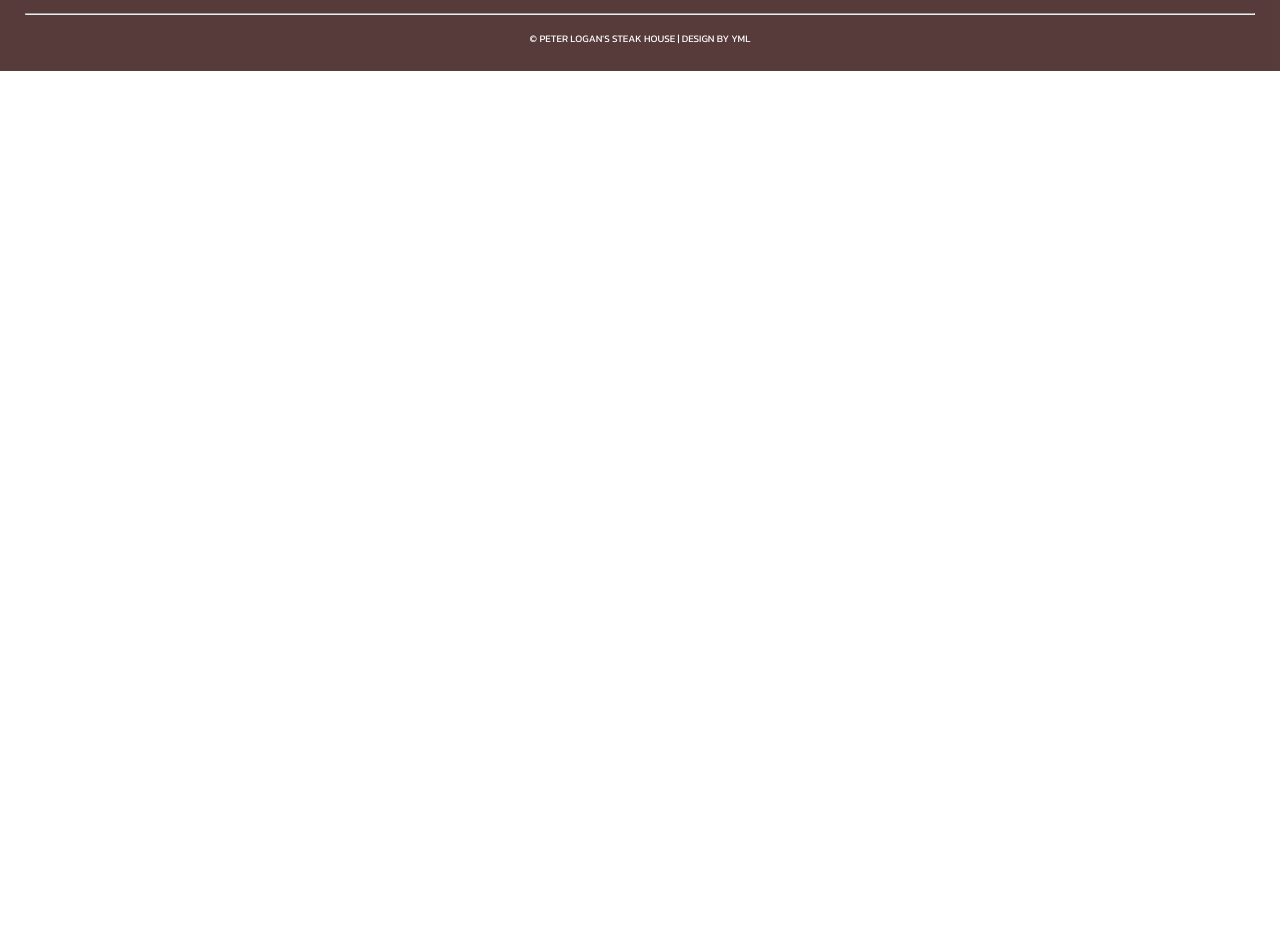
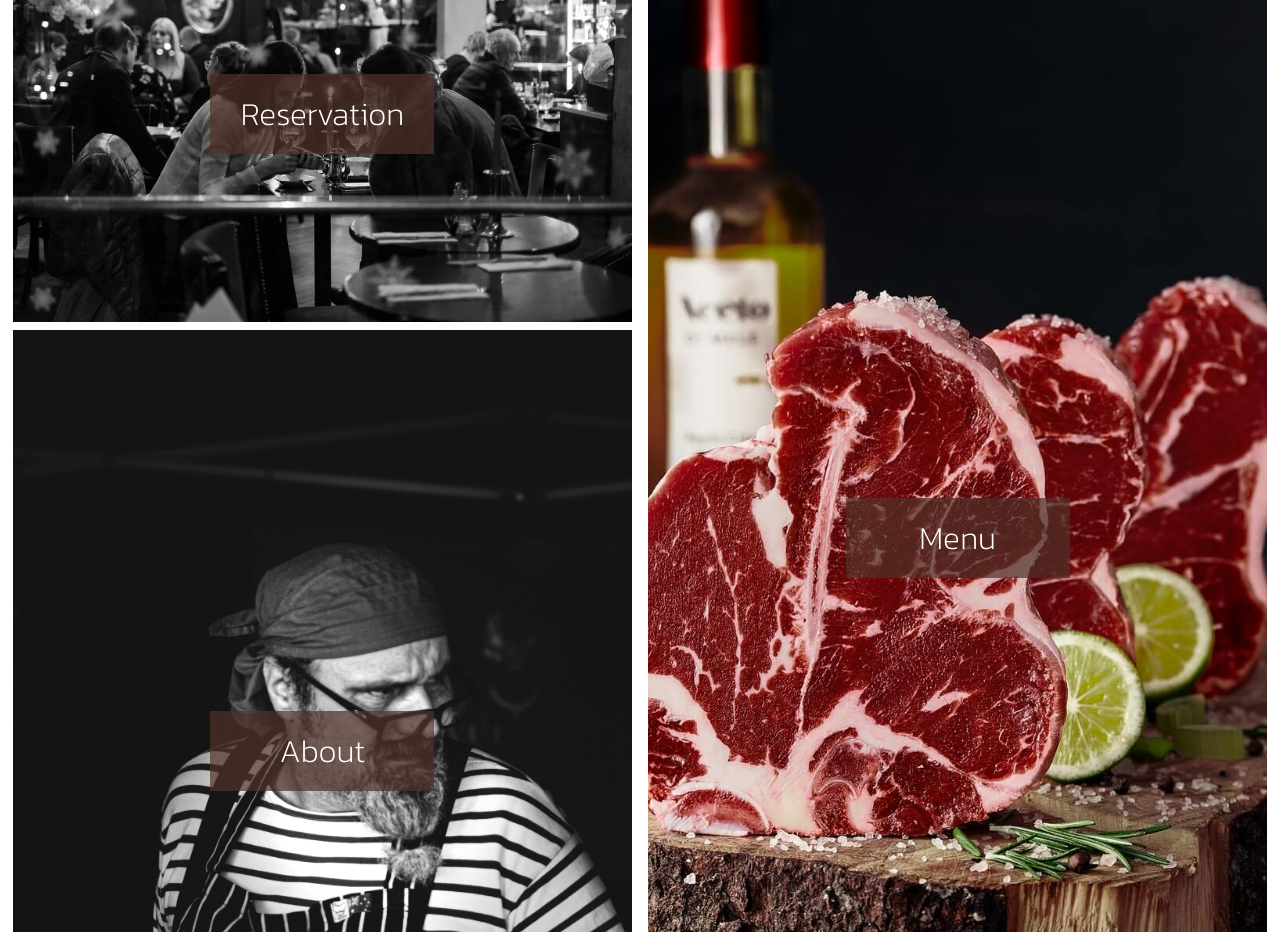
Before and after one commit to ymliu978/CST8117-Project2, a plain HTML site: page index.html in a window 1280 px wide. Shown: the part 1122-2054 px from the top of the page. Before the commit the page ends 1193 px from the top, so only its background shows below. Drawn offline with Linux system fonts and the light colour scheme; a web font is replaced by a local one.

Commit message:
landing page main content using css grid with blur effect

```diff
--- a/index.html
+++ b/index.html
@@ -116,6 +116,23 @@
         <section>
             <p class="notify-user" style="display: none;">Light Mode Enabled</p>
         </section>
+
+
+        <!-- css grid for main content at landing page -->
+        <div class="home-wrapper">
+            <div class="home-box" id="home-box-rsnv">
+                 <h3>Reservation</h3>
+                <img src="images/home-rsvn.jpg" alt="Reservation">
+            </div>
+            <div class="home-box" id="home-box-menu">
+                <h3>Menu</h3>
+                <img src="images/home-menu.jpg" alt="Menu">
+            </div>
+            <div class="home-box" id="home-box-about">
+                <h3>About</h3>
+                <img src="images/home-about.jpg" alt="About">
+            </div>
+        </div>
     </main>
 
     <footer>
@@ -152,8 +169,6 @@
                 <span>70 Grand Ave, Brooklyn, New York</span>
             </div>
         </div>
-
-
         <hr>
         </div>
 
--- a/styles/main.css
+++ b/styles/main.css
@@ -4,6 +4,7 @@
     --header-scroll-bg-color: rgba(70, 40, 40, 0.9);
     --header-border-color: rgba(255, 255, 255, 0.5);
     --header-responsive-menu-item-hover-color: rgba(0, 0, 0, 0.45);
+    --aspect-ratio: 3/4
 }
 
 * {
@@ -33,6 +34,7 @@ header {
     background-color: transparent;
     transition: 0.3s ease;
     border-bottom: var(--header-border-color) 1px solid;
+    z-index: 99;
     /* TODO: increase padding */
     /* padding: 40px 0 40px 0; */
 }
@@ -191,6 +193,73 @@ section div.textinfo-heading {
     padding: 5px;
 }
 
+/* home-main-grid */
+.home-wrapper {
+    display: grid;
+    grid-template-columns: repeat(2, 1fr);
+    grid-template-rows: 1fr 2fr;
+    column-gap: 1rem;
+    row-gap: 0.5rem;
+    padding: 1%;
+  }
+
+.home-box {
+    width: 100%;
+    /* border: 1px solid grey; */
+    position: relative;
+}
+
+.home-box:hover {
+filter: blur(5px);
+cursor: pointer;
+}
+
+.home-box h3 {
+    padding: 1rem;
+    color:white;
+    font-family: "Kanit", serif;
+    font-size: 2rem;
+    font-weight: 200;
+    text-transform: capitalize;
+    z-index: 98;
+    position: absolute;
+    top: 50%;
+    left: 50%;
+    transform: translate(-50%,-50%);
+    background-color: rgba(79, 49, 40, 0.7);
+    width: 14rem;
+    text-align: center;
+    cursor: pointer;
+}
+
+.home-box img {
+    height: 100%;
+    width: 100%;
+    object-fit: cover;
+}
+
+#home-box-rsnv {
+    grid-column-start: 1;
+    grid-column-end: 2;
+    grid-row-start: 1;
+    grid-row-end: 2;
+  }
+
+#home-box-menu {
+    grid-column-start: 2;
+    grid-column-end: 3;
+    grid-row-start: 1;
+    grid-row-end: 4;
+  }
+
+#home-box-about {
+    grid-column-start: 1;
+    grid-column-end: 2;
+    grid-row-start: 2;
+    grid-row-end: 4;
+  }
+/* home-main-grid */
+
 /* footer */
 footer {
     padding: 2.5em;
@@ -291,6 +360,11 @@ footer hr {
         margin-bottom: 0;
     }
 
+    .home-box h3 {
+        font-size: 1.2rem !important;
+        width: 8rem !important;
+    }
+
     footer div.address > div {
         display: block;
         text-align: center;
@@ -299,4 +373,5 @@ footer hr {
     footer div.address .gap {
         display: none;
     }
+
 }
```
Also changed, not shown: images/home-about.jpg (added), images/home-menu.jpg (added), images/home-rsvn.jpg (added), images/soheb-zaidi-yoBMVkLFGVI-unsplash.jpg (deleted), 2 other files.
